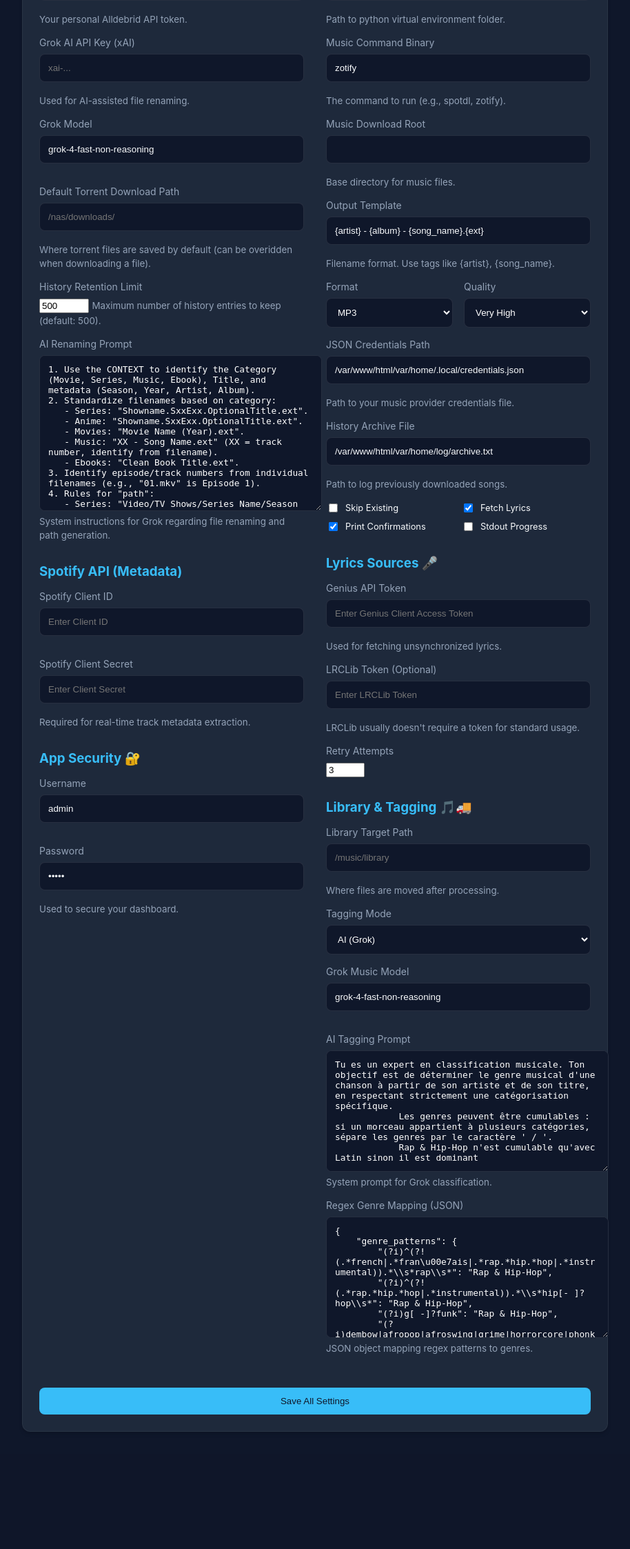
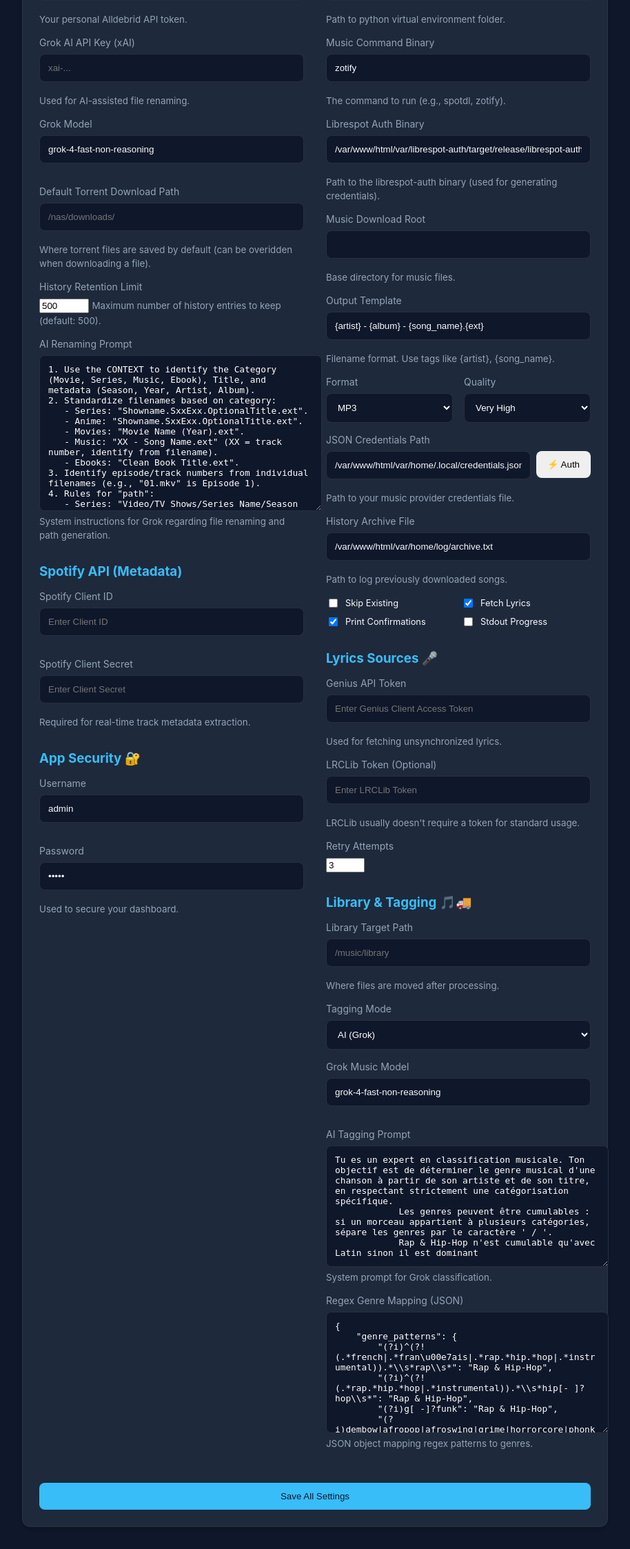
Before and after one commit to Gautardos/downloader, a Symfony app: template templates/config/index.html.twig in a window 1280 px wide. Shown: the part 267-2513 px from the top of the page at 69% size, without its empty margins (183-1097 px from the left). Before the commit the page ends 2343 px from the top, so only its background shows below. Run offline with Twig, Linux system fonts and the light colour scheme; the template is opened without the code that fills it, so the values that code supplies are empty; some libraries are stand-ins or nearby versions.

Commit message:
Gestion de l'auth Modif de la gestion du port

```diff
--- a/templates/base.html.twig
+++ b/templates/base.html.twig
@@ -1049,5 +1049,6 @@
         }
         });
     </script>
+    {% block javascripts %}{% endblock %}
 </body>
 </html>
--- a/templates/config/index.html.twig
+++ b/templates/config/index.html.twig
@@ -102,6 +102,12 @@
                 </div>
 
                 <div style="margin-bottom: 1rem;">
+                    <label for="music_librespot_auth_binary">Librespot Auth Binary</label>
+                    <input type="text" id="music_librespot_auth_binary" name="music_librespot_auth_binary" value="{{ config.music_librespot_auth_binary|default('/var/www/html/var/librespot-auth/target/release/librespot-auth') }}">
+                    <small style="color: var(--text-secondary);">Path to the librespot-auth binary (used for generating credentials).</small>
+                </div>
+
+                <div style="margin-bottom: 1rem;">
                     <label for="music_root_path">Music Download Root</label>
                     <input type="text" id="music_root_path" name="music_root_path" value="{{ config.music_root_path|default('') }}">
                     <small style="color: var(--text-secondary);">Base directory for music files.</small>
@@ -135,8 +141,17 @@
 
                 <div style="margin-bottom: 1rem;">
                     <label for="music_creds">JSON Credentials Path</label>
-                    <input type="text" id="music_creds" name="music_creds" value="{{ config.music_creds|default('/var/www/html/var/home/.local/credentials.json') }}">
+                    <div style="display: flex; gap: 0.5rem; align-items: flex-start;">
+                        <div style="flex-grow: 1;">
+                            <input type="text" id="music_creds" name="music_creds" value="{{ config.music_creds|default('/var/www/html/var/home/.local/credentials.json') }}">
+                        </div>
+                        <button type="button" id="btn-generate-auth" class="btn btn-secondary" style="white-space: nowrap; padding: 0.75rem 1rem; {{ creds_exists ? 'display: none;' : '' }}">
+                           <span id="auth-btn-text">⚡ Auth</span>
+                           <span id="auth-btn-spinner" style="display: none;">⏳...</span>
+                        </button>
+                    </div>
                     <small style="color: var(--text-secondary);">Path to your music provider credentials file.</small>
+                    <div id="auth-status" style="margin-top: 0.5rem; font-size: 0.85rem; display: none;"></div>
                 </div>
 
                 <div style="margin-bottom: 1rem;">
@@ -267,3 +282,76 @@
     </form>
 </div>
 {% endblock %}
+
+{% block javascripts %}
+<script>
+document.getElementById('btn-generate-auth').addEventListener('click', async function() {
+    const btn = this;
+    const btnText = document.getElementById('auth-btn-text');
+    const btnSpinner = document.getElementById('auth-btn-spinner');
+    const statusDiv = document.getElementById('auth-status');
+
+    if (!confirm('This will execute the librespot-auth command. You might need to check the logs or external browser to complete authentication. Continue?')) {
+        return;
+    }
+
+    btn.disabled = true;
+    btnText.style.display = 'none';
+    btnSpinner.style.display = 'inline';
+    statusDiv.style.display = 'block';
+    statusDiv.style.color = 'var(--accent)';
+    statusDiv.innerText = 'Executing librespot-auth... (this may take a while)';
+
+    try {
+        const response = await fetch("{{ path('config_spotify_auth') }}", {
+            method: 'POST',
+            headers: {
+                'X-Requested-With': 'XMLHttpRequest'
+            }
+        });
+
+        const result = await response.json();
+
+        if (result.success) {
+            statusDiv.style.color = 'var(--success)';
+            statusDiv.innerText = '✅ ' + result.message;
+            // Hide the button since file now exists
+            btn.style.display = 'none';
+            // Update the path field
+            const credsInput = document.getElementById('music_creds');
+            if (credsInput) {
+                credsInput.value = result.path;
+            }
+        } else {
+            statusDiv.style.color = 'var(--danger)';
+            let errHtml = '❌ ' + result.message;
+
+            if (result.debug) {
+                errHtml += '<div style="margin-top:0.5rem; font-family:monospace; font-size:0.75rem; background:rgba(0,0,0,0.3); padding:0.5rem; border-radius:4px; border:1px solid var(--accent);">';
+                errHtml += '<strong>Environment:</strong><br>';
+                errHtml += 'User: ' + result.debug.user + '<br>';
+                errHtml += 'PHP CWD: ' + (result.debug.php_cwd || 'unknown') + '<br>';
+                errHtml += 'Home Writable: ' + result.debug.home_writable + '<br>';
+                errHtml += 'Binary Executable: ' + result.debug.binary_executable + '<br>';
+                errHtml += 'Binary Path: ' + result.debug.binary_path + '<br>';
+                errHtml += 'Expected File: ' + result.debug.expected_file + '</div>';
+            }
+
+            if (result.command) {
+                errHtml += '<div style="margin-top:0.5rem; font-family:monospace; font-size:0.75rem; background:rgba(0,0,0,0.3); padding:0.5rem; border-radius:4px; border:1px solid var(--danger);">';
+                errHtml += '<strong>Command:</strong><br>' + result.command + '<br><br>';
+                errHtml += '<strong>Output:</strong><br>' + (result.output || '(no output)') + '</div>';
+            }
+            statusDiv.innerHTML = errHtml;
+        }
+    } catch (e) {
+        statusDiv.style.color = 'var(--danger)';
+        statusDiv.innerText = '❌ Error: ' + e.message;
+    } finally {
+        btn.disabled = false;
+        btnText.style.display = 'inline';
+        btnSpinner.style.display = 'none';
+    }
+});
+</script>
+{% endblock %}
```
Also changed, not shown: src/Controller/ConfigController.php (+91 -1 lines), 1 other file.
